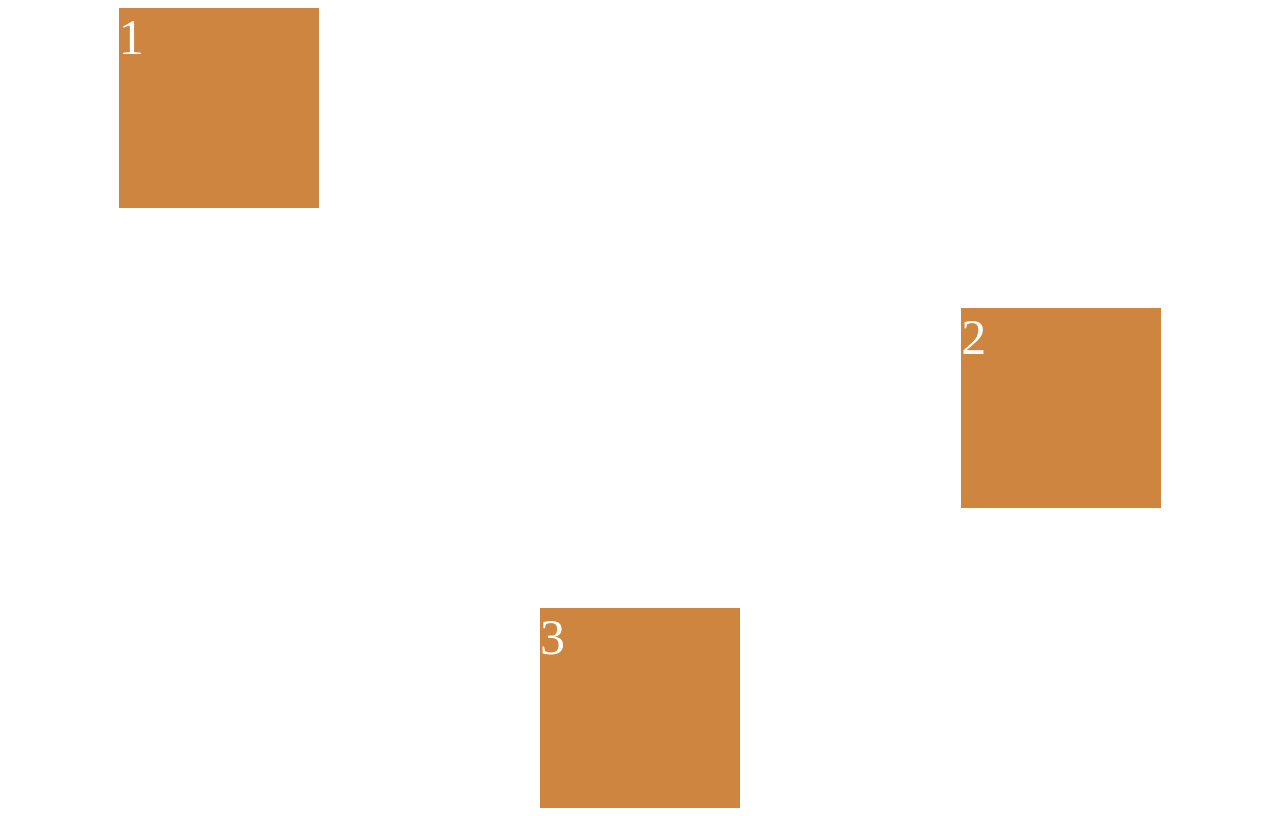
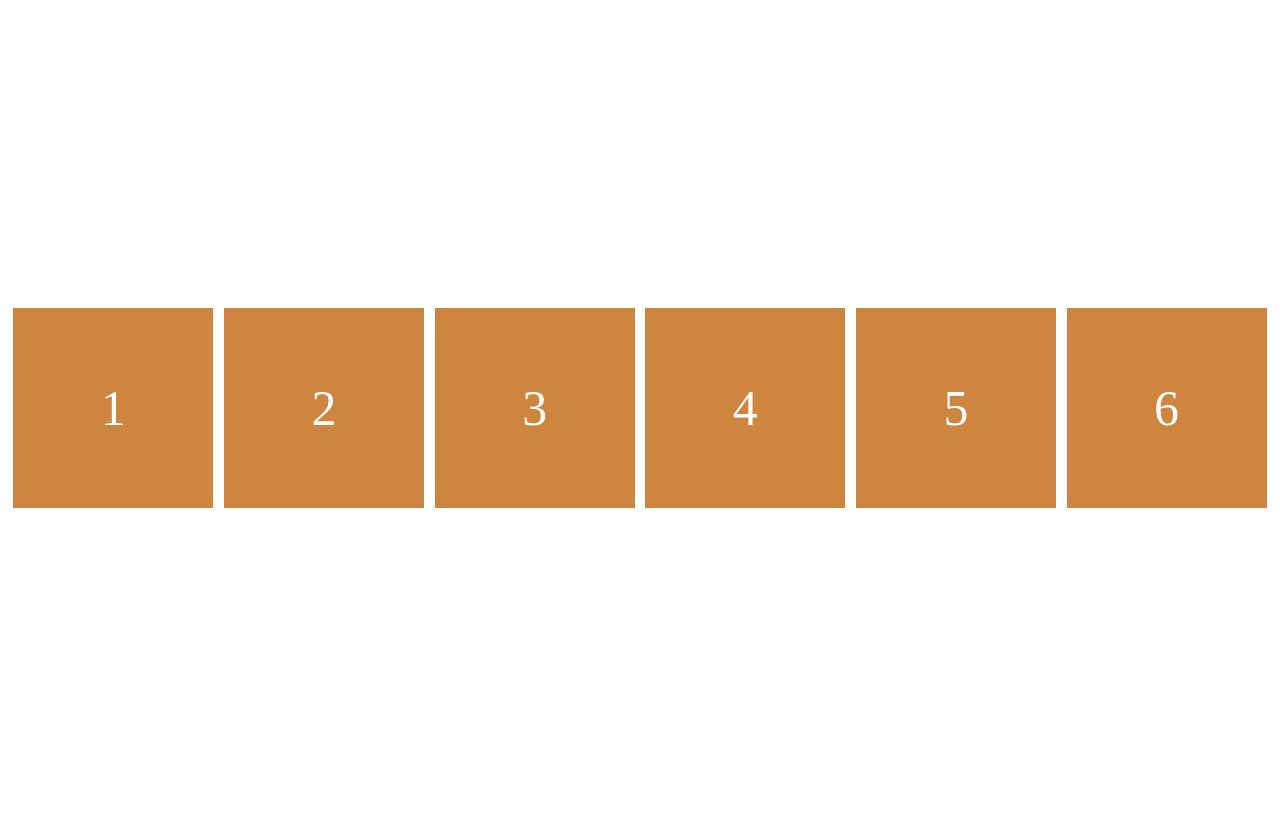
Before and after one commit to onethegarden/css-layout-master, a plain HTML site: page index.html in a window 1280 px wide. Drawn offline with Linux system fonts and the light colour scheme.

Commit message:
#1.5 wrap, nowrap, reverse, align-content

```diff
--- a/index.html
+++ b/index.html
@@ -14,6 +14,9 @@
     <div class="child">1</div>
     <div class="child">2</div>
     <div class="child">3</div>
+    <div class="child">4</div>
+    <div class="child">5</div>
+    <div class="child">6</div>
   </div>
 </body>
 
--- a/style.css
+++ b/style.css
@@ -3,6 +3,8 @@
   /* Main Axis */
   justify-content: space-around;
   height: 100vh;
+  flex-wrap:wrap-reverse;
+  align-content: space-around;
 }
 
 .child {
@@ -10,15 +12,8 @@
   width: 200px;
   background-color: peru;
   color: white;
+  display: flex;
+  justify-content: center;
+  align-items: center;
   font-size: 50px;
 }
-
-.child:nth-child(2){
-  align-self: center;
-  order: 1
-}
-
-
-.child:nth-child(3){
-  align-self: flex-end;
-}
```
Also changed, not shown: README.md.
